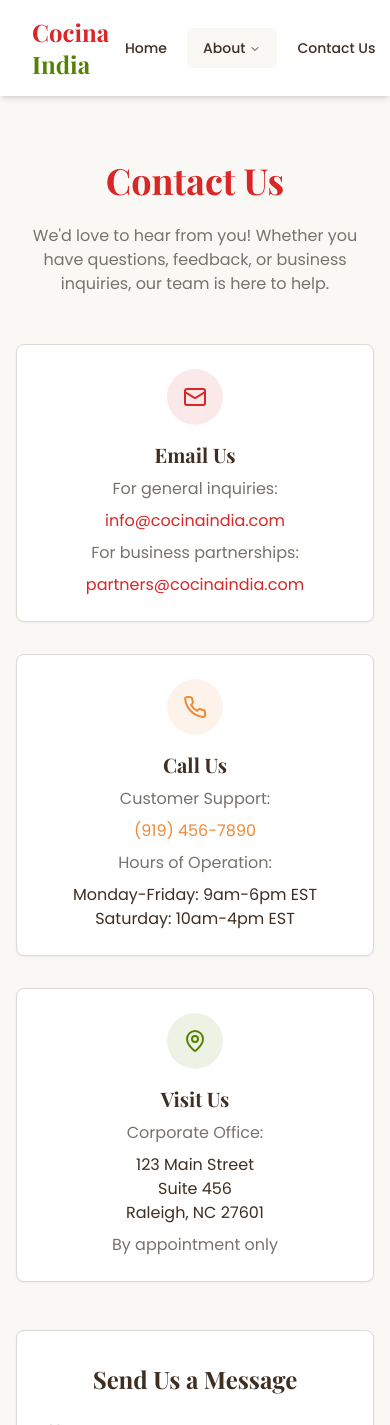
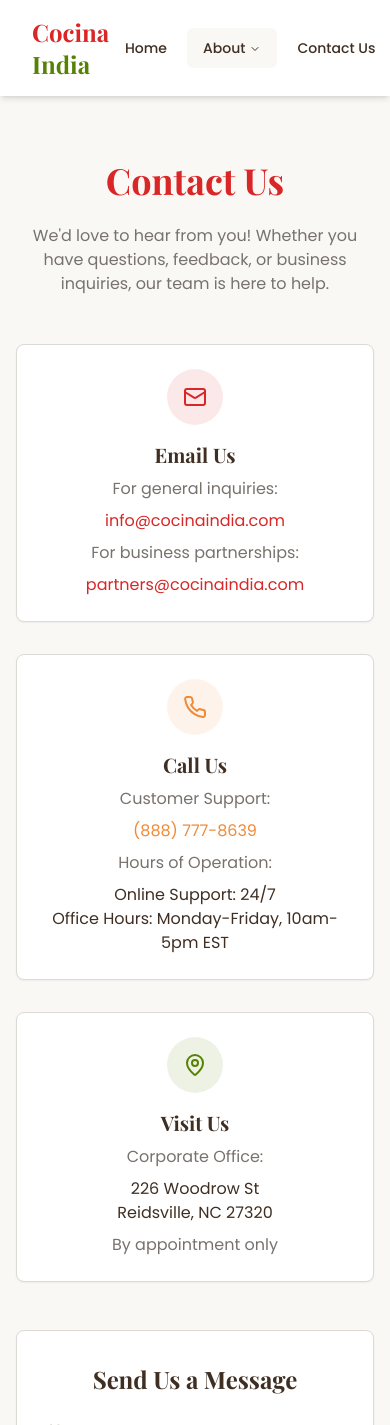
Before and after one commit to yeldhopp/resto, a React (Vite) app: page /contact in a window 390 px wide. Shown: the top 1425 px of the page. Built offline with nearby package versions, Linux system fonts and the light colour scheme.

Commit message:
Update contact information
Update phone number, address, and office hours in the contact page.

```diff
--- a/src/pages/Contact.tsx
+++ b/src/pages/Contact.tsx
@@ -72,12 +72,12 @@ const Contact = () => {
                 </div>
                 <h3 className="text-xl font-bold mb-2">Call Us</h3>
                 <p className="text-muted-foreground mb-2">Customer Support:</p>
-                <a href="tel:+19194567890" className="text-cocinaOrange hover:underline">
-                  (919) 456-7890
+                <a href="tel:+18887778639" className="text-cocinaOrange hover:underline">
+                  (888) 777-8639
                 </a>
                 <p className="text-muted-foreground mt-2 mb-2">Hours of Operation:</p>
-                <p>Monday-Friday: 9am-6pm EST</p>
-                <p>Saturday: 10am-4pm EST</p>
+                <p>Online Support: 24/7</p>
+                <p>Office Hours: Monday-Friday, 10am-5pm EST</p>
               </CardContent>
             </Card>
 
@@ -89,9 +89,8 @@ const Contact = () => {
                 <h3 className="text-xl font-bold mb-2">Visit Us</h3>
                 <p className="text-muted-foreground mb-2">Corporate Office:</p>
                 <address className="not-italic">
-                  123 Main Street<br />
-                  Suite 456<br />
-                  Raleigh, NC 27601
+                  226 Woodrow St<br />
+                  Reidsville, NC 27320
                 </address>
                 <p className="text-muted-foreground mt-2">
                   By appointment only
```
